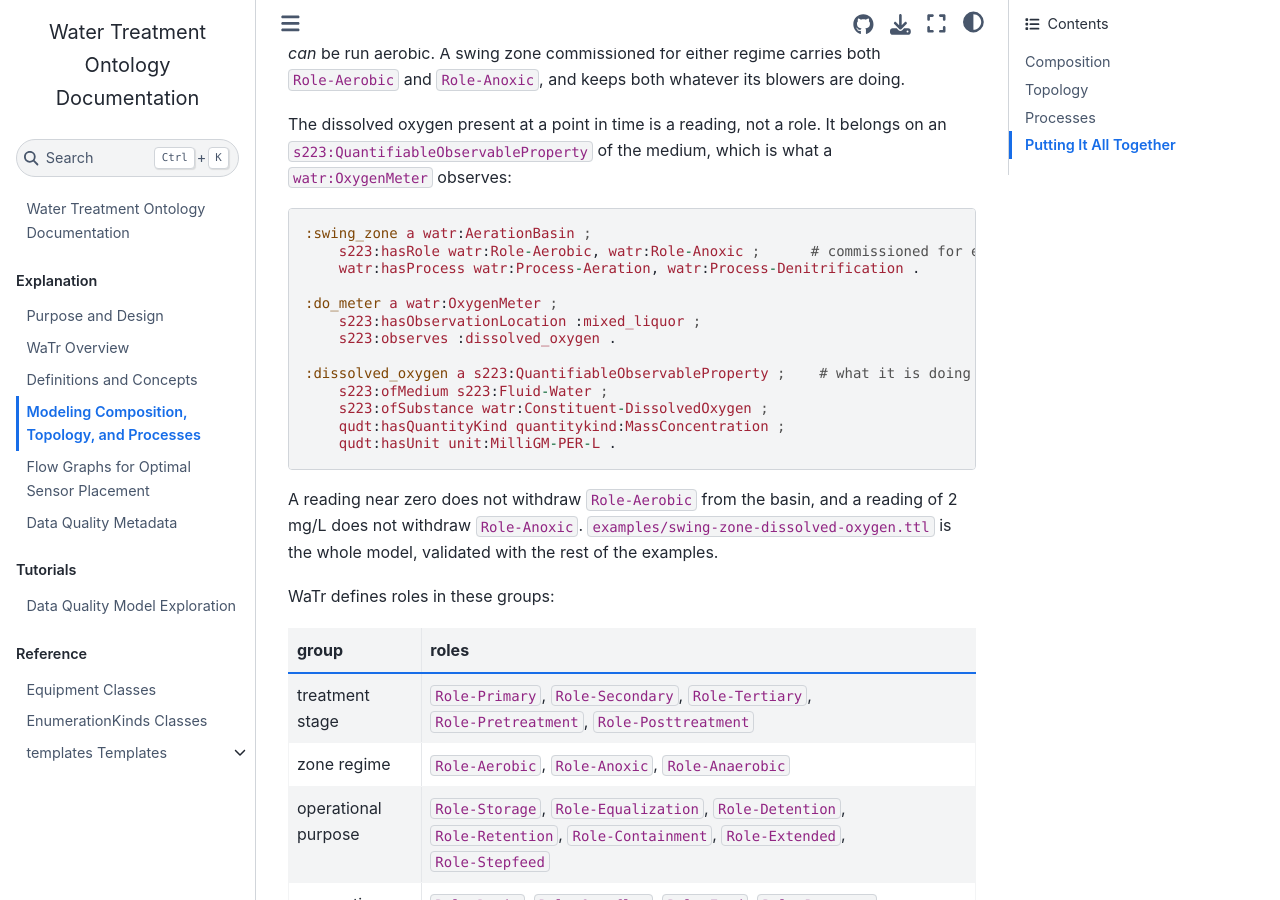
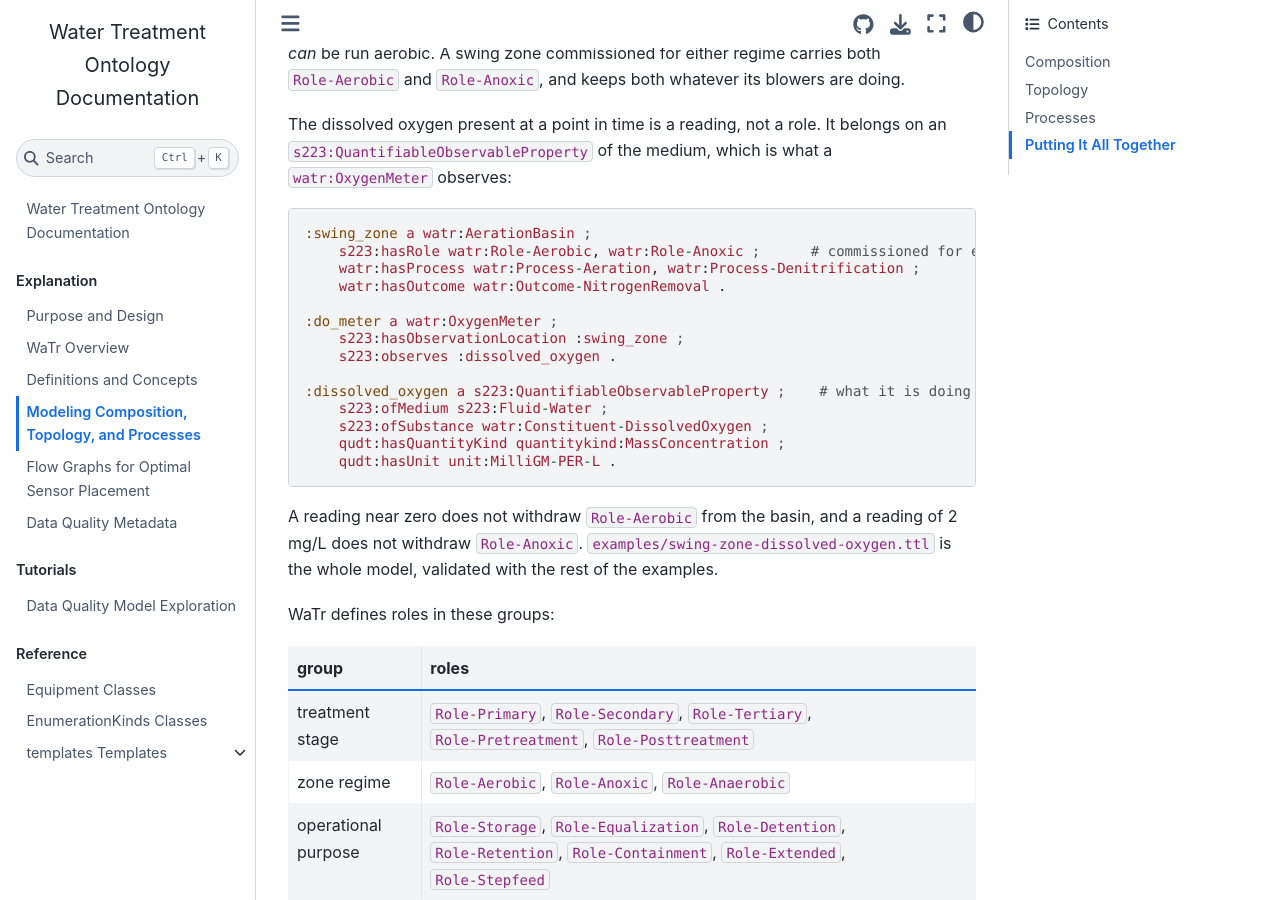
Before and after one commit to DataDrivenCPS/water-ontology, a Jupyter Book: the page built from docs/explanation/processes.md, in a window 1280 px wide and 900 px high, scrolled down 7537 px. Built offline with Jupyter Book 1.0.4 settings and Sphinx 7.4.7 and the Sphinx Book theme 1.1.4, drawn with Linux system fonts in a browser that asks for light colours.

Commit message:
fix(examples): tie the swing-zone reading to the zone, and state its outcome
The example added alongside the redox-role wording carried two warning-level
findings, which tests/test_examples.py could not catch: it asserts only on
sh:Violation.

It failed watr:OutcomeRequiresProcessShape -- the zone performed
Process-Denitrification, which achieves Outcome-NitrogenRemoval, without stating
that outcome. An example demonstrating one of this branch's distinctions was
breaking another of them.

Worse, its two halves were unrelated. The meter observed a free-standing
s223:Junction, which s223 flagged for having no connection points, and which
left nothing in the graph tying the dissolved oxygen reading to the basin whose
roles it was meant to be contrasted with -- so the example did not demonstrate
its own point. s223:hasObservationLocation takes a Connectable and s223:Equipment
is one, so the meter now names the basin directly and the junction is gone.

The snippet in docs/explanation/processes.md is updated to match. The example now
validates with no violations and no warnings.

````diff
--- a/docs/explanation/processes.md
+++ b/docs/explanation/processes.md
@@ -238,10 +238,11 @@ The dissolved oxygen present at a point in time is a reading, not a role. It bel
 ```ttl
 :swing_zone a watr:AerationBasin ;
     s223:hasRole watr:Role-Aerobic, watr:Role-Anoxic ;      # commissioned for either
-    watr:hasProcess watr:Process-Aeration, watr:Process-Denitrification .
+    watr:hasProcess watr:Process-Aeration, watr:Process-Denitrification ;
+    watr:hasOutcome watr:Outcome-NitrogenRemoval .
 
 :do_meter a watr:OxygenMeter ;
-    s223:hasObservationLocation :mixed_liquor ;
+    s223:hasObservationLocation :swing_zone ;
     s223:observes :dissolved_oxygen .
 
 :dissolved_oxygen a s223:QuantifiableObservableProperty ;    # what it is doing now
````
Also changed, not shown: 1 other file.
